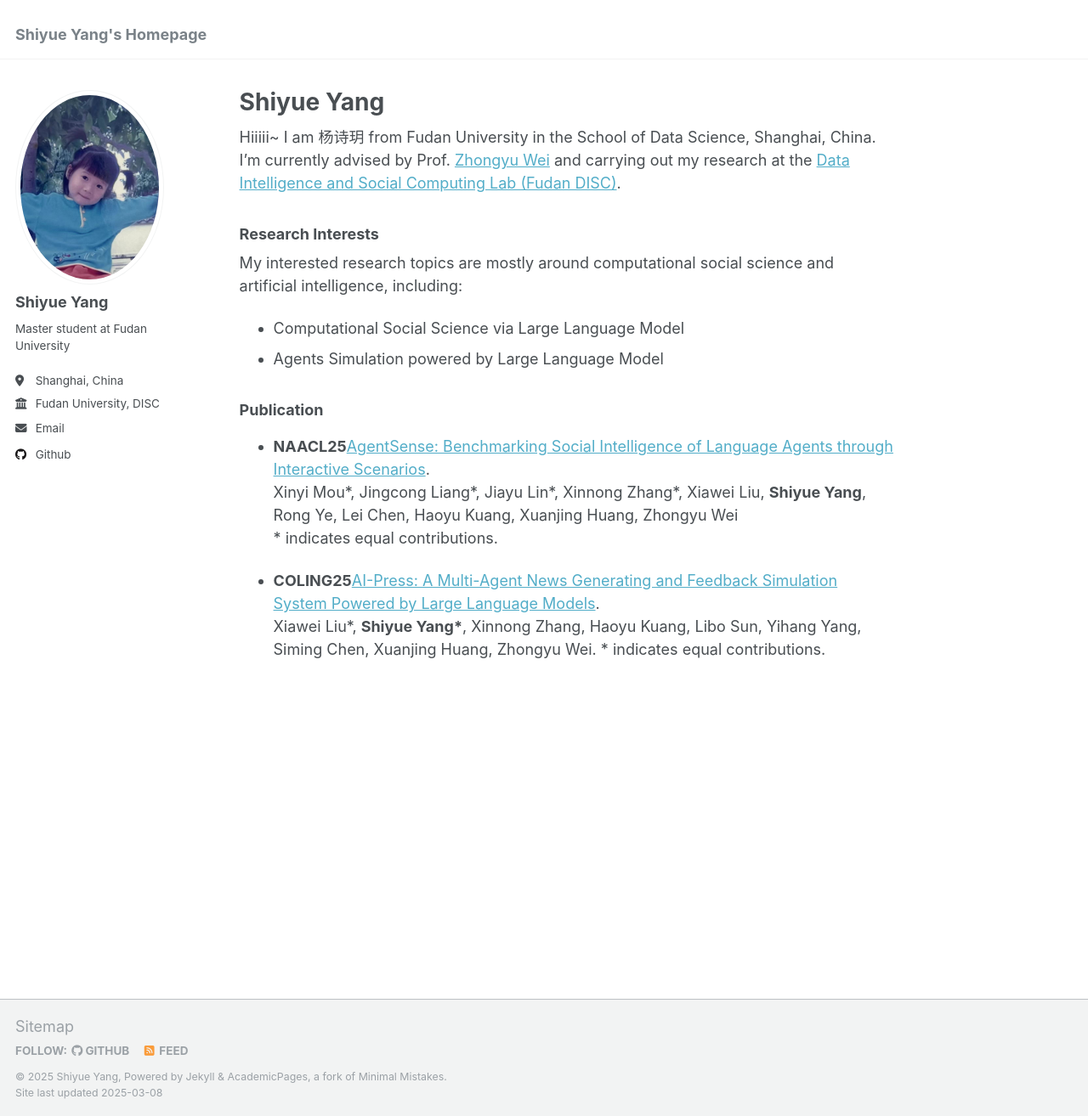
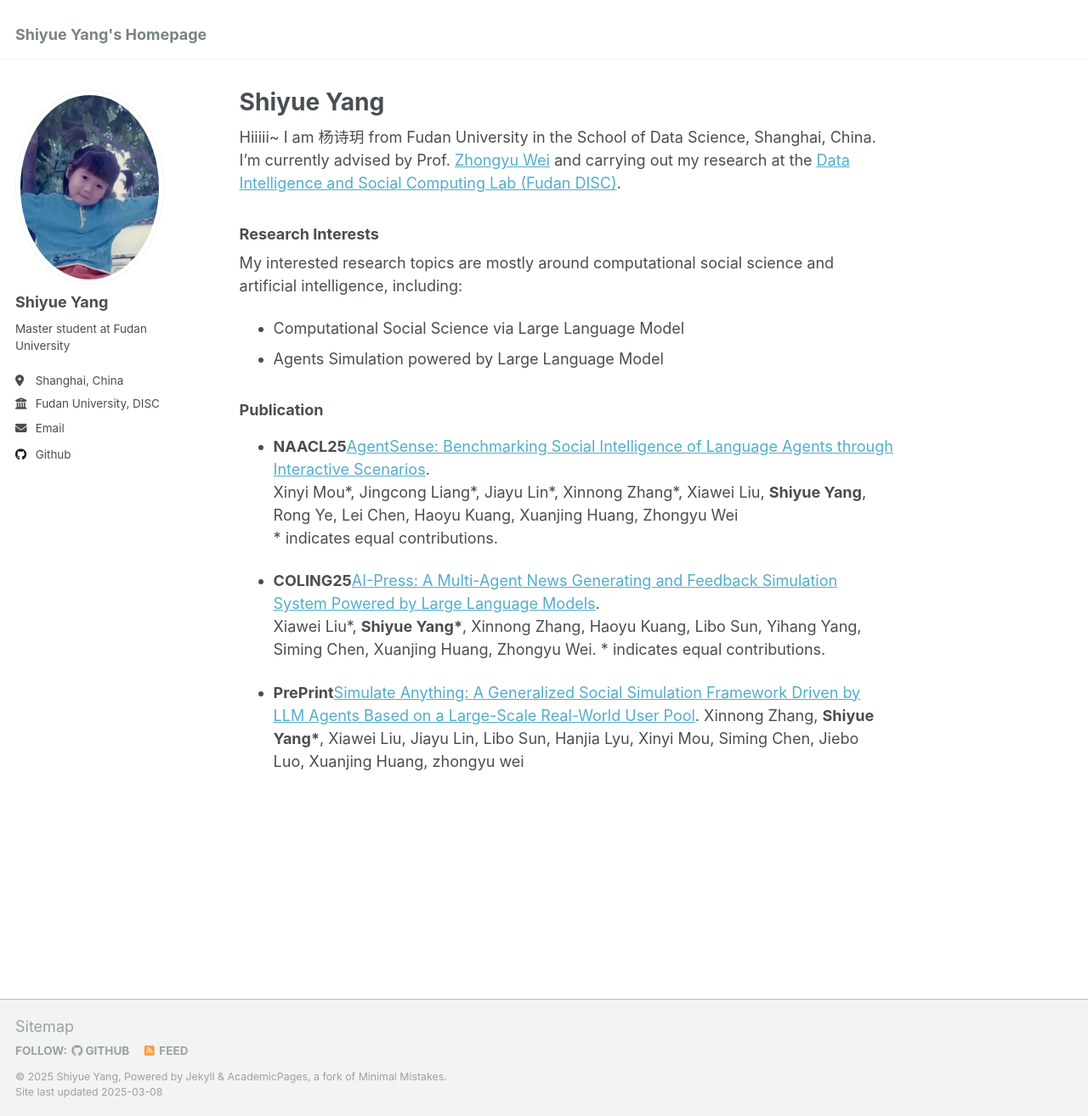
Before and after one commit to SheepWhite7/syyang, a Jekyll site: the page built from _pages/about.md, in a window 1280 px wide and 1314 px high. Shown: the whole window at 85% size. Built offline with Jekyll 4.4.1, drawn with Linux system fonts in a browser that asks for light colours.

Commit message:
Update about.md

```diff
--- a/_pages/about.md
+++ b/_pages/about.md
@@ -28,3 +28,6 @@ My interested research topics are mostly around computational social science and
 - **COLING25**[AI-Press: A Multi-Agent News Generating and Feedback Simulation System Powered by Large Language Models](https://arxiv.org/abs/2410.07561).
 Xiawei Liu\*, **Shiyue Yang\***, Xinnong Zhang, Haoyu Kuang, Libo Sun, Yihang Yang, Siming Chen, Xuanjing Huang, Zhongyu Wei.
 \* indicates equal contributions.
+
+- **PrePrint**[Simulate Anything: A Generalized Social Simulation Framework Driven by LLM Agents Based on a Large-Scale Real-World User Pool]([https://arxiv.org/abs/2410.07561](https://openreview.net/group?id=aclweb.org/ACL/ARR/2025/February/Authors&referrer=%5BHomepage%5D(%2F))).
+Xinnong Zhang, **Shiyue Yang\***, Xiawei Liu, Jiayu Lin, Libo Sun, Hanjia Lyu, Xinyi Mou, Siming Chen, Jiebo Luo, Xuanjing Huang, zhongyu wei
```
